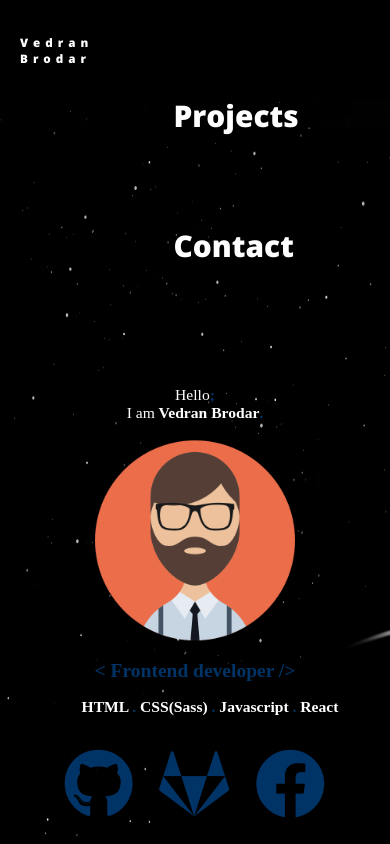
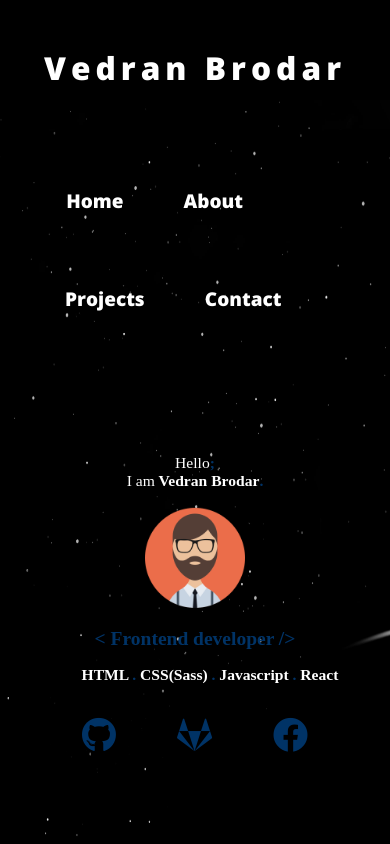
Before and after one commit to vbrodar/portfolio-website, a React (Create React App) app: page / in a window 390 px wide. Built offline with nearby package versions, Linux system fonts and the light colour scheme; a web font is replaced by a local one.

Commit message:
Added few media queries for navbar

```diff
--- a/src/App.scss
+++ b/src/App.scss
@@ -7,7 +7,7 @@ $text-color: white;
   text-size-adjust: auto;
   margin: 0px;
   padding: 0px;
-  box-size: border-box;
+  box-sizing: border-box;
 
   nav {
     display: flex;
@@ -17,7 +17,10 @@ $text-color: white;
     background-color: $navbar;
     height: 100px;
 
-    /* On screens that are 600px wide or less, the background color is olive */
+    @media only screen and (max-width: 1024px) {
+      font-size: 2vh;
+      flex-direction: column;
+    }
   }
 
   div .navbar-title {
@@ -27,6 +30,11 @@ $text-color: white;
     font-family: "Open Sans", sans-serif;
     font-weight: 600px;
     font-size: 2vw;
+    @media only screen and (max-width: 1024px) {
+      font-size: 2.5vh;
+      flex-direction: column;
+      text-align: center;
+    }
   }
 
   li {
@@ -35,6 +43,10 @@ $text-color: white;
     text-decoration: none;
     font-family: "Open Sans", sans-serif;
     font-weight: 300px;
+    @media only screen and (max-width: 1024px) {
+      //! Added several media queries for navbar
+      font-size: 80%;
+    }
   }
   a.nav-link {
     display: inline-block;
@@ -64,6 +76,11 @@ $text-color: white;
       visibility: visible;
       width: 100%;
     }
+    @media only screen and (max-width: 1024px) {
+      font-size: 1.5vh;
+      flex-direction: column;
+      text-align: center;
+    }
   }
 
   img.programming-image {
@@ -80,13 +97,6 @@ $text-color: white;
     top: 0;
     left: 0;
 
-    @media screen and (max-width: 1024px) {
-      /* Specific to this particular image */
-      img.programming-image {
-        left: 50%;
-        margin-left: -512px; /* 50% */
-      }
-    }
     background: linear-gradient(rgba(0, 0, 0, 0.8), rgba(0, 0, 0, 0.8));
     .about-description {
       width: 100%;
@@ -142,6 +152,10 @@ $text-color: white;
     height: 200px;
     max-width: 100%;
     height: auto;
+    @media only screen and (max-width: 1024px) {
+      width: 100px;
+      height: 100px;
+    }
   }
   div {
     display: flex;
@@ -154,6 +168,9 @@ $text-color: white;
       color: #003366;
       margin: 20px auto;
       font-size: 70px;
+      @media only screen and (max-width: 1024px) {
+        font-size: 35px;
+      }
     }
   }
 }
```
